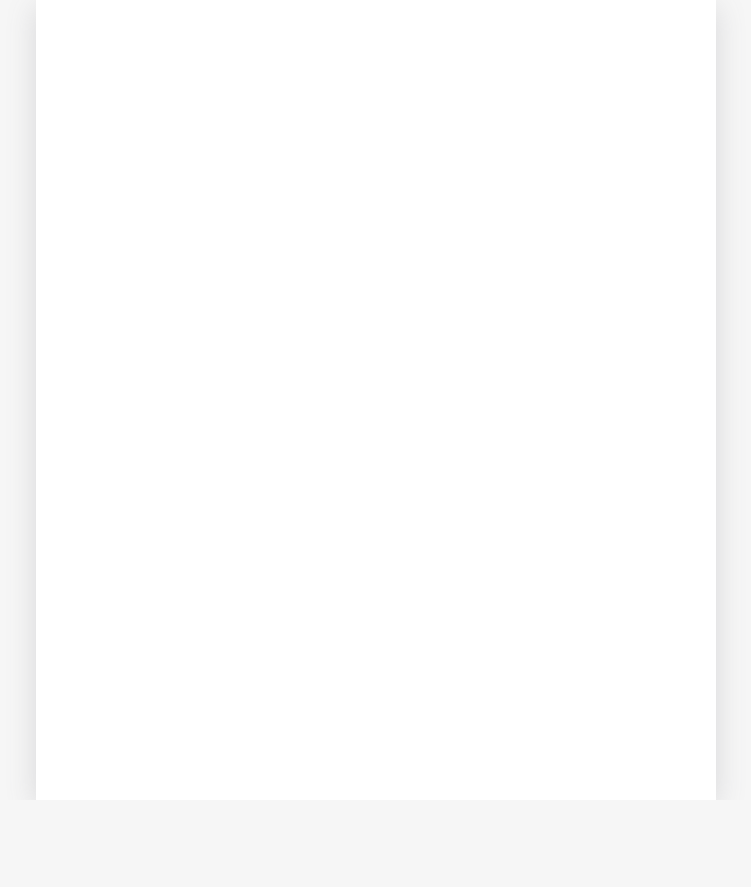
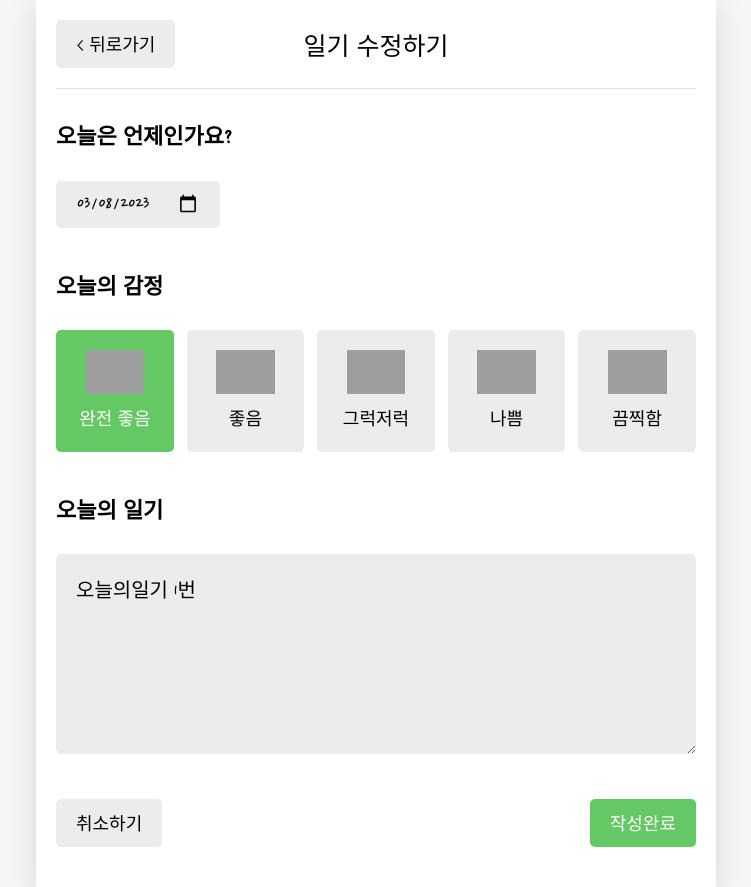
Before and after one commit to ukssss/React, a React (Create React App) app in the folder 01.udemy-react-example/react-practice/emotion-diary/: page /edit/1 in a window 1280 px wide. Before the commit this address had no page. Shown: the whole page, without its empty margins (264-1015 px from the left). Before the commit the page ends 800 px from the top, so only its background shows below. Built offline with nearby package versions, Linux system fonts and the light colour scheme; grey boxes are pictures that could not be loaded; a web font is replaced by a local one.

Commit message:
01-react-practice | add, 페이지 구현 - 일기 수정 (/edit) #81

```diff
--- a/01.udemy-react-example/react-practice/emotion-diary/src/App.js
+++ b/01.udemy-react-example/react-practice/emotion-diary/src/App.js
@@ -120,7 +120,7 @@ function App() {
             <Routes>
               <Route path='/' element={<Home />} />
               <Route path='/new' element={<New />} />
-              <Route path='/edit' element={<Edit />} />
+              <Route path='/edit/:id' element={<Edit />} />
               <Route path='/diary/:id' element={<Diary />} />
             </Routes>
           </div>
--- a/01.udemy-react-example/react-practice/emotion-diary/src/components/DiaryEditor.js
+++ b/01.udemy-react-example/react-practice/emotion-diary/src/components/DiaryEditor.js
@@ -1,4 +1,4 @@
-import { useContext, useRef, useState } from 'react';
+import { useContext, useEffect, useRef, useState } from 'react';
 import { useNavigate } from 'react-router-dom';
 import { DiaryDispatchContext } from './../App.js';
 
@@ -41,13 +41,13 @@ const getStringDate = (date) => {
   return date.toISOString().slice(0, 10);
 };
 
-const DiaryEditor = () => {
+const DiaryEditor = ({ isEdit, originData }) => {
   const contentRef = useRef();
   const [content, setContent] = useState('');
   const [emotion, setEmotion] = useState(3);
   const [date, setDate] = useState(getStringDate(new Date()));
 
-  const { onCreate } = useContext(DiaryDispatchContext);
+  const { onCreate, onEdit } = useContext(DiaryDispatchContext);
 
   const handleClickEmote = (emotion) => {
     setEmotion(emotion);
@@ -61,13 +61,31 @@ const DiaryEditor = () => {
       return;
     }
 
-    onCreate(date, content, emotion);
+    if (window.confirm(isEdit ? '일기를 수정하시겠습니까?' : '새로운 일기를 작성하시겠습니까?')) {
+      if (!isEdit) {
+        onCreate(date, content, emotion);
+      } else {
+        onEdit(originData.id, date, content, emotion);
+      }
+    }
+
     navigate('/', { replace: true });
   };
 
+  useEffect(() => {
+    if (isEdit) {
+      setDate(getStringDate(new Date(parseInt(originData.date))));
+      setEmotion(originData.emotion);
+      setContent(originData.content);
+    }
+  }, [isEdit, originData]);
+
   return (
     <div className='DiaryEditor'>
-      <MyHeader headText={'새 일기쓰기'} leftChild={<MyButton text={'< 뒤로가기'} onClick={() => navigate(-1)} />} />
+      <MyHeader
+        headText={isEdit ? '일기 수정하기' : '새 일기쓰기'}
+        leftChild={<MyButton text={'< 뒤로가기'} onClick={() => navigate(-1)} />}
+      />
       <div>
         <section>
           <h4>오늘은 언제인가요?</h4>
--- a/01.udemy-react-example/react-practice/emotion-diary/src/pages/Edit.js
+++ b/01.udemy-react-example/react-practice/emotion-diary/src/pages/Edit.js
@@ -1,35 +1,28 @@
-import { useNavigate, useSearchParams } from 'react-router-dom';
+import { useState, useContext, useEffect } from 'react';
+import { useNavigate, useParams } from 'react-router-dom';
+import { DiaryStateContext } from '../App';
+import DiaryEditor from '../components/DiaryEditor';
 
 const Edit = () => {
+  const [originData, setOriginData] = useState();
   const navigate = useNavigate();
-  const [searchParams, setSearchParams] = useSearchParams();
+  const { id } = useParams();
 
-  const id = searchParams.get('id');
-  const mode = searchParams.get('mode');
-  console.log('id : ', id);
-  console.log('mode : ', mode);
+  const diaryList = useContext(DiaryStateContext);
 
-  return (
-    <div>
-      <h1>Edit</h1>
-      <p>이곳은 일기 수정 페이지 입니다.</p>
-      <button onClick={() => setSearchParams({ who: 'ukss' })}>QS 바꾸기</button>
-      <button
-        onClick={() => {
-          navigate('/');
-        }}
-      >
-        HOME으로 가기
-      </button>
-      <button
-        onClick={() => {
-          navigate(-1);
-        }}
-      >
-        뒤로가기
-      </button>
-    </div>
-  );
+  useEffect(() => {
+    if (diaryList.length >= 1) {
+      const targetDiary = diaryList.find((it) => parseInt(it.id) === parseInt(id));
+
+      if (targetDiary) {
+        setOriginData(targetDiary);
+      } else {
+        navigate('/', { replace: true });
+      }
+    }
+  }, [id, diaryList]);
+
+  return <div>{originData && <DiaryEditor isEdit={true} originData={originData} />}</div>;
 };
 
 export default Edit;
```
